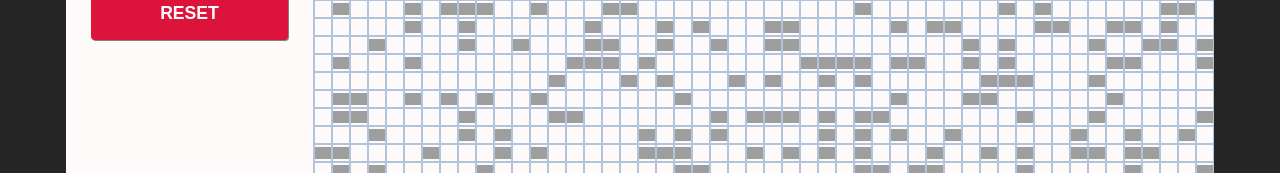
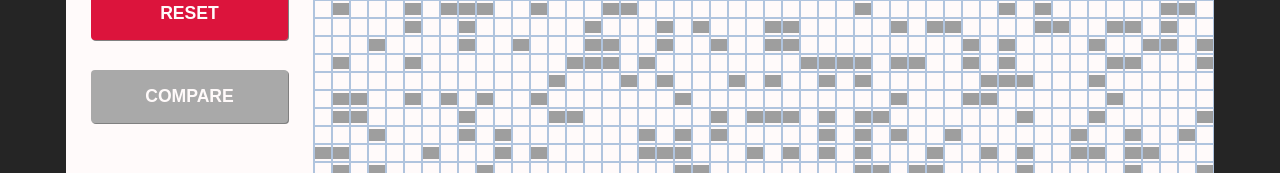
Before and after one commit to JimothyScript/the-best-game-in-the-world, a React (Create React App) app: page / in a window 1280 px wide. Shown: the part 362-535 px from the top of the page. Built offline with nearby package versions, Linux system fonts and the light colour scheme.

Commit message:
Add Compare feature for easy comparison

```diff
--- a/src/components/App.js
+++ b/src/components/App.js
@@ -12,11 +12,12 @@ class App extends Component {
       grid: [this.initializeGame()],
       turnNumber: 0,
       start: true,
-      pause: false
+      pause: false,
+      compare: false
     }
 
     this.size = { rowLen: 50, colLen: 50 }
-    this.time = 80
+    this.time = 200
   }
   generateNum() {
     return Math.ceil(Math.random() * 4);
@@ -28,8 +29,9 @@ class App extends Component {
     const initialGrid = [];
 
     // Lowest usually in the range of high 500 (23%) and
-    // maxRandomNum won't allow more than 750 (30%) to be populated.
-    let maxRandomNum = Math.floor((rowLen * colLen) / 3.33);
+    // maxRandomNum won't allow more than 750 (27%) to be populated.
+    let maxRandomNum = Math.floor((rowLen * colLen) / 3.69);
+    // console.log(maxRandomNum);
     let populate;
 
     for (let row = 0; row < rowLen; row++) {
@@ -79,7 +81,10 @@ class App extends Component {
 
         this.gameLoop();
         // Will call on gameLoop with current state after toggling pause
-        this.setState({ pause: !this.state.pause });
+        this.setState({
+          pause: !this.state.pause,
+          compare: false
+        });
 
         break;
       case 'RESET':
@@ -90,12 +95,20 @@ class App extends Component {
           grid: [newGrid],
           turnNumber: 0,
           start: true,
-          pause: false
+          pause: false,
+          compare: false
         });
 
         break;
-      case 'PREVIOUS':
-        console.log('test');
+      case 'COMPARE':
+        // Will toggle between previous and current grid state
+        if (this.state.start || this.state.pause) return;
+        console.log('*COMPARE*'); // Only accessible when pause is clicked
+
+        this.setState({
+          compare: !this.state.compare
+        });
+
         break;
       default:
         console.log('Something went wrong!');
@@ -124,7 +137,6 @@ class App extends Component {
       });
 
     }, this.time);
-
   }
   brain(row, col) {
     const arr = this.state.grid[this.state.grid.length - 1];
@@ -150,7 +162,6 @@ class App extends Component {
       return (neighborCount > 1 && neighborCount < 4) ? 1 : null;
     else
       return (neighborCount !== 0 && neighborCount % 3 === 0) ? 1 : null;
-
   }
   render() {
     const latestTurn = this.state.grid.length - 1;
@@ -160,12 +171,21 @@ class App extends Component {
         <div className="menu-container">
           <Menu
             handleClick={(e) => this.handleClick(e)}
-            turnNumber={this.state.turnNumber}
+            turnNumber={
+              (this.state.compare)
+              ? this.state.turnNumber - 1
+              : this.state.turnNumber
+            }
             start={this.state.start}
-            pause={this.state.pause} />
+            pause={this.state.pause}
+            compare={this.state.compare} />
         </div>
         <div className="board-container">
-          <Board grid={this.state.grid[latestTurn]} />
+          <Board grid={
+              (this.state.compare)
+              ? this.state.grid[latestTurn - 1]
+              : this.state.grid[latestTurn]
+            } />
         </div>
       </div>
     );
--- a/src/components/Menu.css
+++ b/src/components/Menu.css
@@ -34,6 +34,11 @@
 .menu-btns button.reset {
   background-color: crimson;
 }
+.menu-btns button.compare {
+  background-color: #353535;
+  color: snow;
+}
+
 .menu-btns button.lock {
   background-color: darkgray;
 }
--- a/src/components/Menu.js
+++ b/src/components/Menu.js
@@ -1,8 +1,8 @@
 import React from 'react';
 import './Menu.css';
 
-const Menu = ({handleClick, turnNumber, start, pause}) => {
-  const options = ['start', 'pause', 'resume', 'reset'];
+const Menu = ({handleClick, turnNumber, start, pause, compare}) => {
+  const options = ['start', 'pause', 'resume', 'reset', 'compare lock'];
 
   // 'pause' and 'resume' will be locked initially
   if (start) {
@@ -15,6 +15,7 @@ const Menu = ({handleClick, turnNumber, start, pause}) => {
     } else {
       options[1] = 'pause lock';
       options[2] = 'resume';
+      options[4] = 'compare';
     }
   }
 
```
